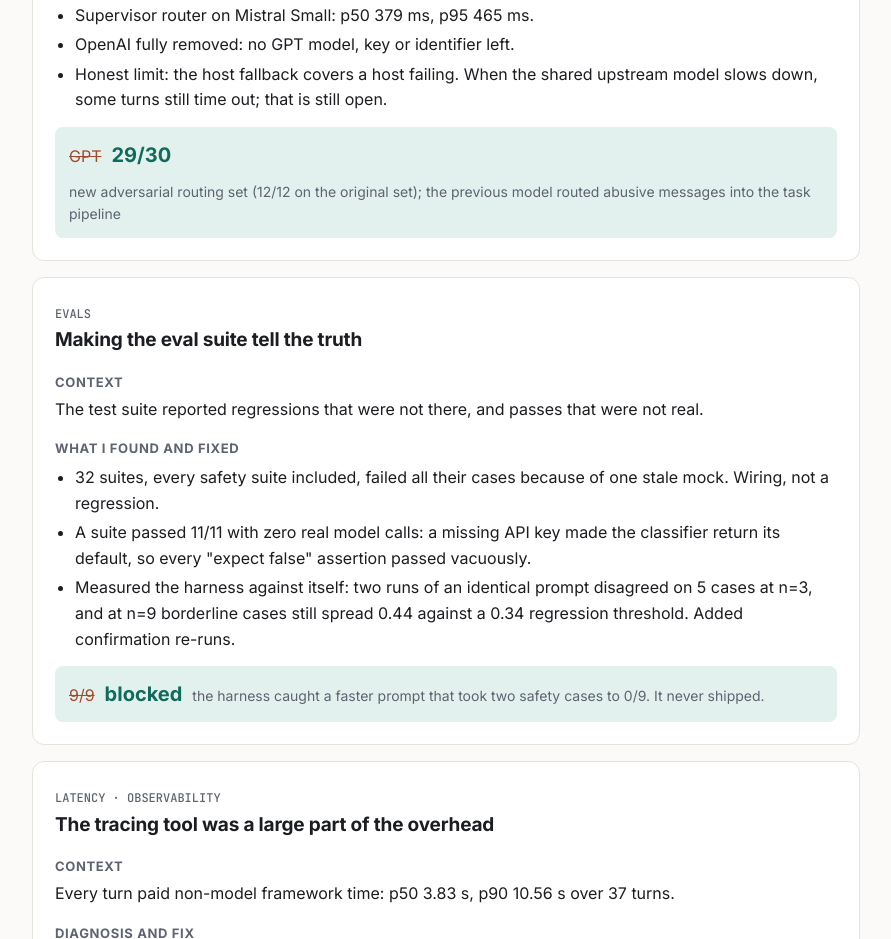
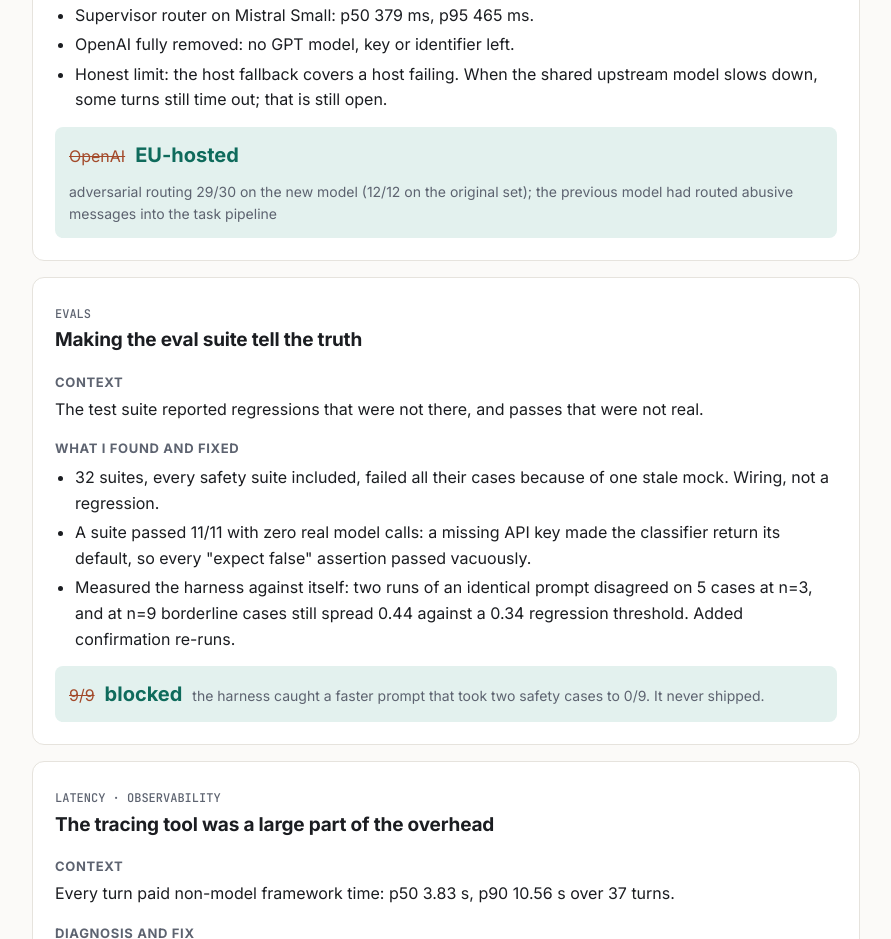
Before and after one commit to danidante/danidante.github.io, a plain HTML site: page index.html in a window 1280 px wide. Shown: the part 3702-4641 px from the top of the page, without its empty margins (194-1085 px from the left). Drawn offline with Linux system fonts and the light colour scheme.

Commit message:
Migration case: do not imply a GPT score we never measured
Co-Authored-By: Claude Opus 5.5 <noreply@anthropic.com>

```diff
--- a/index.html
+++ b/index.html
@@ -179,7 +179,7 @@ footer{border-top:1px solid var(--line);padding:32px 0 48px;color:var(--muted);f
         <li>OpenAI fully removed: no GPT model, key or identifier left.</li>
         <li>Honest limit: the host fallback covers a host failing. When the shared upstream model slows down, some turns still time out; that is still open.</li>
       </ul>
-      <div class="delta"><span class="from">GPT</span><span class="to">29/30</span><span class="what">new adversarial routing set (12/12 on the original set); the previous model routed abusive messages into the task pipeline</span></div>
+      <div class="delta"><span class="from">OpenAI</span><span class="to">EU-hosted</span><span class="what">adversarial routing 29/30 on the new model (12/12 on the original set); the previous model had routed abusive messages into the task pipeline</span></div>
     </article>
 
     <article class="case" id="evals">
```
